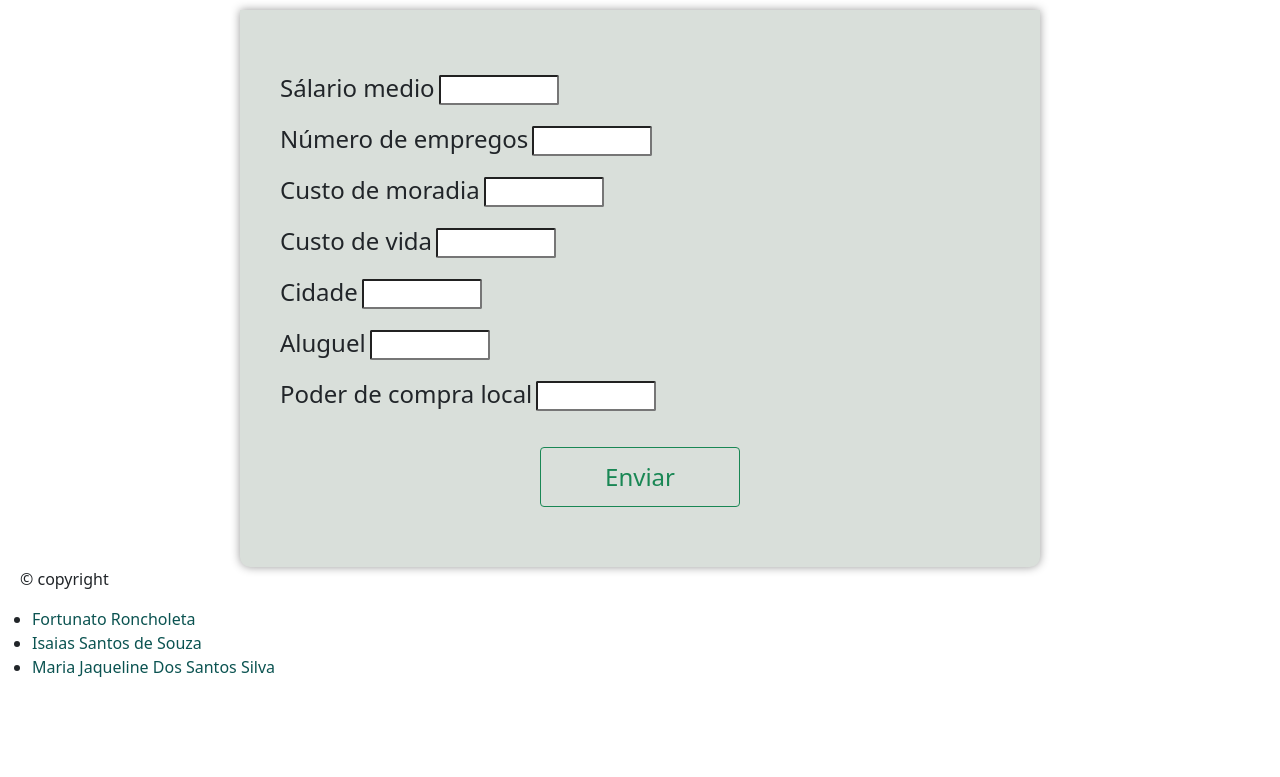
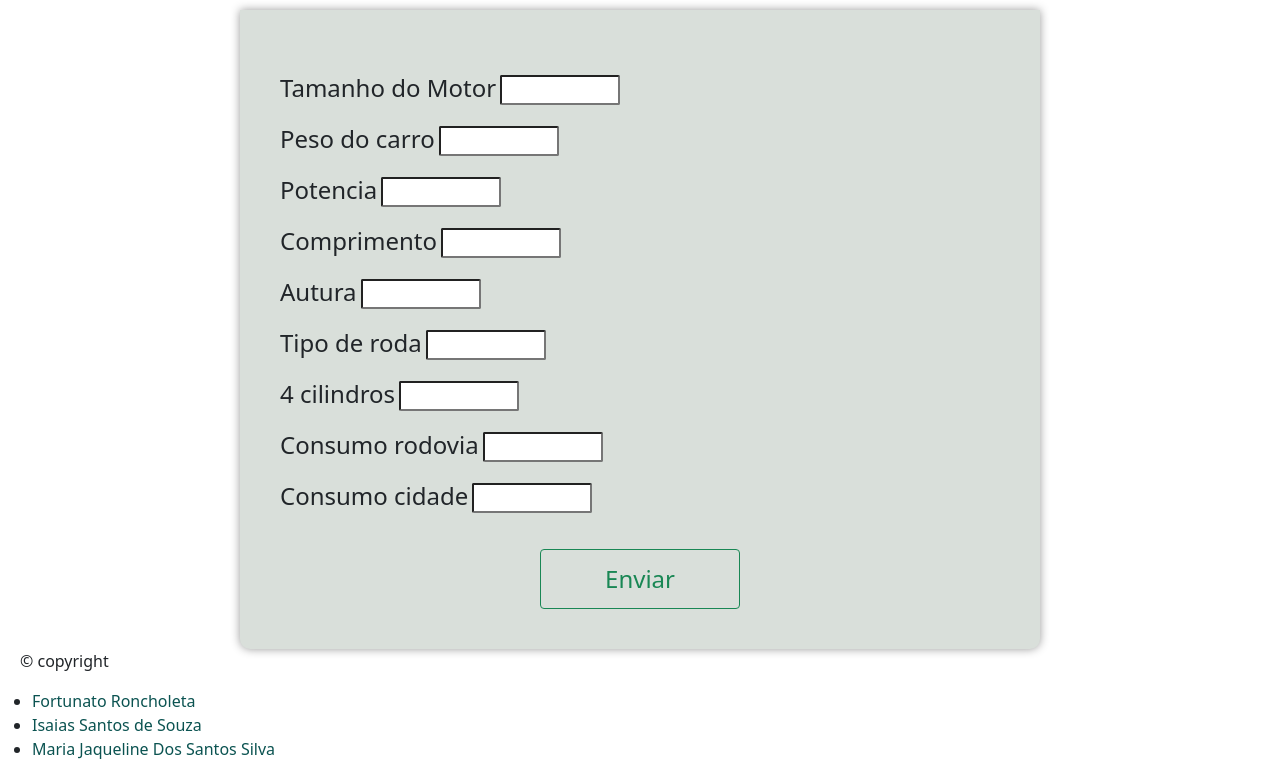
Before and after one commit to maria2122/Regressao_Multipla_em_Python, a Flask app: page / in a window 1280 px wide. Shown: the part 96-873 px from the top of the page. Before the commit the page ends 773 px from the top, so only its background shows below. Run offline with Flask 3, Linux system fonts and the light colour scheme; parts of the project's set-up code (start-up, migrations or seed data) failed here and were passed over; some libraries are stand-ins or nearby versions; some web fonts are replaced.

Commit message:
front 2.0

```diff
--- a/static/estilo.css
+++ b/static/estilo.css
@@ -67,7 +67,9 @@ input{
     width: 200px;
     height: 60px;
     margin-top: 20px;
+    margin-bottom: 20px;
     font-size: 1.5em;
+
 }
 
 footer{
@@ -89,7 +91,14 @@ footer>ul>li>a{
     font-size: 2em;
     background-color:var(--cor3);
     border-radius: 10px;
-    width: 300px;
     margin: auto;
-    margin-top: 40px;
+
 }
+
+#resultado > img{
+   padding: 30px;
+   border-radius: 50px;
+
+
+
+}
--- a/templates/index.html
+++ b/templates/index.html
@@ -23,40 +23,53 @@
 
 
       <div>
-        <label for="SalarioM">Sálario medio </label>
-        <input type="number" id="SalarioM" name="SalarioM">
+        <label for="TamanhoM">Tamanho do Motor</label>
+        <input type="number" id="TamanhoM" name="TamanhoM">
       </div>
 
       <div>
-        <label for="NumeroEmp">Número de empregos</label>
-        <input type="number" id="NumeroEmp" name="NumeroEmp">
+        <label for="PesoC">Peso do carro</label>
+        <input type="number" id="PesoC" name="PesoC">
       </div>
 
       <div>
-        <label for="CustoM">Custo de moradia</label>
-        <input type="number" id="CustoM" name="CustoM">
+        <label for="Potencia">Potencia</label>
+        <input type="number" id="Potencia" name="Potencia">
       </div>
 
       <div>
-        <label for="CustoV">Custo de vida </label>
-        <input type="number" id="CustoV" name="CustoV">
+        <label for="Comprimento">Comprimento </label>
+        <input type="number" id="Comprimento" name="Comprimento">
       </div>
 
       <div>
-        <label for="Cidade">Cidade</label>
-        <input type="text" id="Cidade" name="Cidade">
+        <label for="Autura">Autura</label>
+        <input type="number" id="Autura" name="Autura">
       </div>
 
       <div>
-        <label for="Alug">Aluguel</label>
-        <input type="number" id="Alug" name="Alug">
+        <label for="TipoR">Tipo de roda</label>
+        <input type="number" id="tipoR" name="tipoR">
       </div>
 
       <div>
-        <label for="PoderCompra">Poder de compra local</label>
+        <label for="cilindros">4 cilindros</label>
+        <input type="number" id="cilindros" name="cilindros">
+
+      </div>
+
+      <div>
+        <label for="consumo">Consumo rodovia</label>
+        <input type="number" id="PoderCompra" name="consumo">
+
+      </div>
+
+      <div>
+        <label for="PoderCompra">Consumo cidade</label>
         <input type="number" id="PoderCompra" name="PoderCompra">
 
       </div>
+
       <div class="text-center">
         <button onclick="operacao()" type="button" id="botao" class="btn btn-outline-success"
           value="Enviar">Enviar</button>
@@ -66,8 +79,11 @@
 
     <section>
 
-      <p id="resultado"></p>
+      <div id="resultado">
 
+
+
+      </div>
 
     </section>
 
@@ -93,6 +109,11 @@
       resultado.innerHTML = `testando aqui`
 
 
+      var img = document.createElement('img')
+      img.setAttribute('src', '../static/img/carro1.gif')
+      resultado.appendChild(img)
+
+
 
     }
 
```
Also changed, not shown: static/img/carro1.gif (added), static/img/carro2.gif (added), static/img/carro3.gif (added), static/img/carro4.gif (added).
